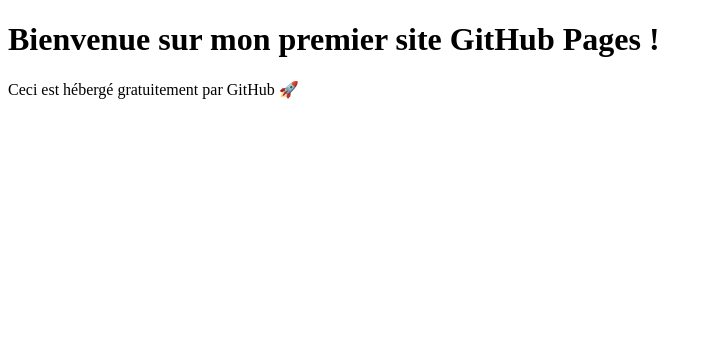
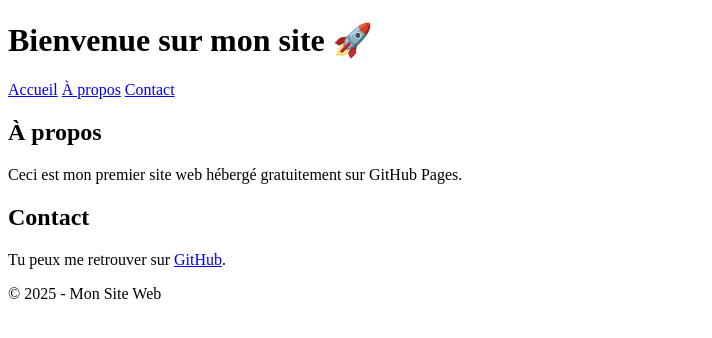
Before and after one commit to Mordraxthegreat/A.M.G.T.gg, a plain HTML site: page index.html in a window 1280 px wide. Shown: the whole page, without its empty margins (0-712 px from the left). Drawn offline with Linux system fonts and the light colour scheme.

Commit message:
Update index.html

```diff
--- a/index.html
+++ b/index.html
@@ -1,10 +1,37 @@
 <!DOCTYPE html>
-<html>
+<html lang="fr">
 <head>
-    <title>Mon site</title>
+    <meta charset="UTF-8">
+    <meta name="viewport" content="width=device-width, initial-scale=1.0">
+    <title>Mon premier site</title>
+    <link rel="stylesheet" href="style.css">
 </head>
 <body>
-    <h1>Bienvenue sur mon premier site GitHub Pages !</h1>
-    <p>Ceci est hébergé gratuitement par GitHub 🚀</p>
+    <header>
+        <h1>Bienvenue sur mon site 🚀</h1>
+        <nav>
+            <a href="#">Accueil</a>
+            <a href="#">À propos</a>
+            <a href="#">Contact</a>
+        </nav>
+    </header>
+
+    <main>
+        <section>
+            <h2>À propos</h2>
+            <p>Ceci est mon premier site web hébergé gratuitement sur GitHub Pages.</p>
+        </section>
+
+        <section>
+            <h2>Contact</h2>
+            <p>Tu peux me retrouver sur <a href="https://github.com/">GitHub</a>.</p>
+        </section>
+    </main>
+
+    <footer>
+        <p>&copy; 2025 - Mon Site Web</p>
+    </footer>
+
+    <script src="script.js"></script>
 </body>
 </html>
```
